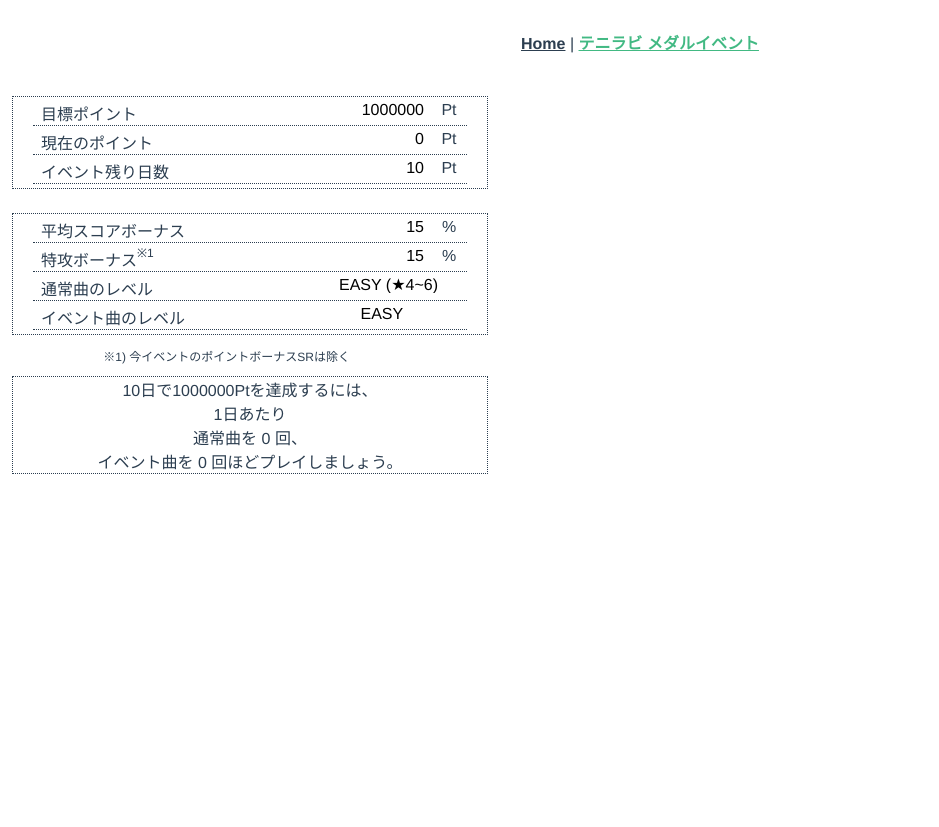
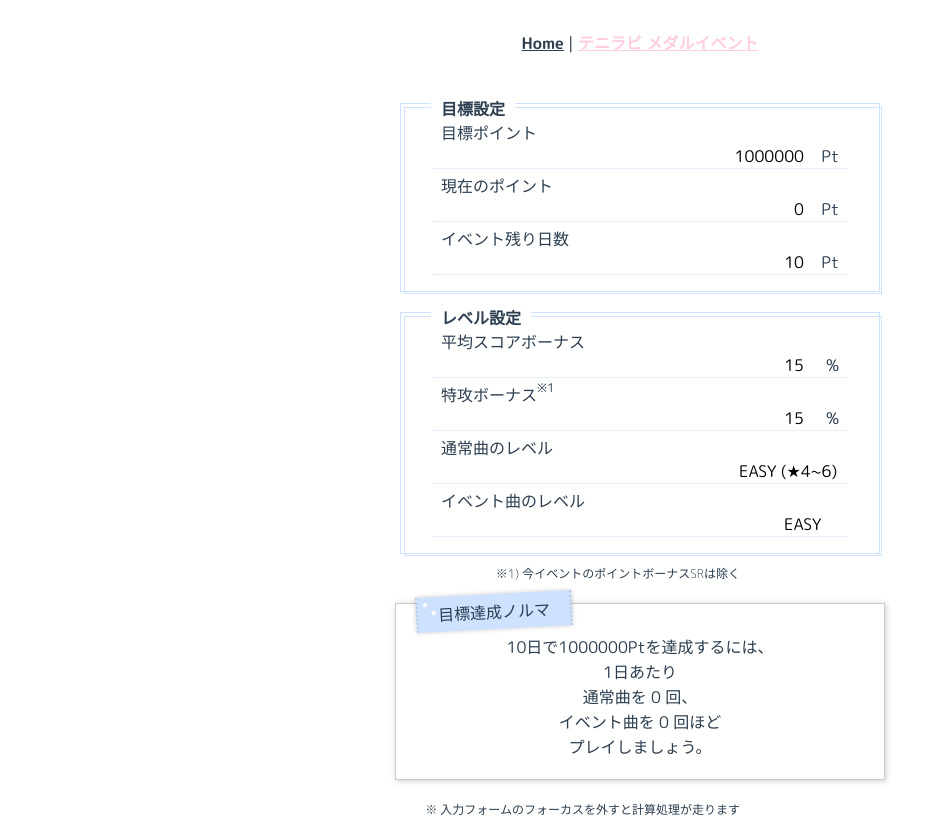
Before and after one commit to yuenaka/GAME_CALC, a Vue app: page /#/tenirb-medal in a window 1280 px wide. Shown: the whole page, without its empty margins (0-939 px from the left). Before the commit the page ends 800 px from the top, so only its background shows below. Built offline with nearby package versions, Linux system fonts and the light colour scheme.

Commit message:
デザイン適用 sass導入

```diff
--- a/package.json
+++ b/package.json
@@ -20,6 +20,8 @@
     "babel-eslint": "^10.1.0",
     "eslint": "^6.7.2",
     "eslint-plugin-vue": "^6.2.2",
+    "node-sass": "^4.14.0",
+    "sass-loader": "^8.0.2",
     "vue-template-compiler": "^2.6.11"
   },
   "eslintConfig": {
--- a/src/App.vue
+++ b/src/App.vue
@@ -8,27 +8,8 @@
   </div>
 </template>
 
-<style>
+<style lang="sass">
+@import url("https://fonts.googleapis.com/css2?family=M+PLUS+Rounded+1c:wght@300;400;700&display=swap");
 @import "./css/reset.css";
-@import "./css/style.css";
-#app {
-  font-family: Avenir, Helvetica, Arial, sans-serif;
-  -webkit-font-smoothing: antialiased;
-  -moz-osx-font-smoothing: grayscale;
-  text-align: center;
-  color: #2c3e50;
-}
-
-#nav {
-  padding: 30px;
-}
-
-#nav a {
-  font-weight: bold;
-  color: #2c3e50;
-}
-
-#nav a.router-link-exact-active {
-  color: #42b983;
-}
+@import "./css/style.scss";
 </style>
--- a/src/css/style.css
+++ /dev/null
@@ -1,47 +0,0 @@
-.l-body {
-  display: flex;
-  flex-direction: column;
-  max-width: 500px;
-}
-.box {
-  margin: 12px;
-  border: 1px dotted;
-}
-.row {
-  width: max;
-  border-bottom: 1px dotted;
-  margin: 4px 20px;
-  display: flex;
-  justify-content: space-between;
-  flex-wrap: wrap;
-}
-.item-title {
-  width: max;
-  padding: 0 8px;
-}
-.item-text {
-  width: 136px;
-  padding: 0 8px;
-  display: flex;
-}
-.input {
-  width: 100px;
-}
-.input input {
-  width: 100px;
-  text-align: right;
-}
-.unit {
-  width: 20px;
-}
-.note {
-  width: 350px;
-  text-align: right;
-  font-size: 75%;
-}
-sup {
-  font-size: 75%;
-  vertical-align: top;
-  position: relative;
-  top: 0.5em;
-}
--- /dev/null
+++ b/src/css/style.scss
@@ -0,0 +1,160 @@
+/** サイト全体 */
+#app {
+  font-family: "M PLUS Rounded 1c", "ヒラギノ角ゴ ProN",
+    "Hiragino Kaku Gothic ProN", "メイリオ", Meiryo, "ＭＳ Ｐゴシック",
+    "MS PGothic", sans-serif;
+  -webkit-font-smoothing: antialiased;
+  -moz-osx-font-smoothing: grayscale;
+  text-align: center;
+  color: #2c3e50;
+}
+
+#nav {
+  padding: 30px;
+}
+
+#nav a {
+  font-weight: bold;
+  color: #2c3e50;
+}
+
+#nav a.router-link-exact-active {
+  color: #ffcce1;
+}
+
+/** レイアウト */
+.l-body {
+  display: flex;
+  flex-direction: column;
+  max-width: 500px;
+  margin: 0 auto;
+  padding: 8px 0;
+}
+
+/** 装飾mixin */
+@mixin box-double_border($color: #f3cbd0, $content: "TITLE") {
+  background: none;
+  border: 1px solid $color;
+  margin: 10px;
+  padding: 12px;
+  position: relative;
+  &:before {
+    background-color: #fff;
+    content: $content;
+    padding: 2px 10px;
+    position: absolute;
+    top: -10px;
+    left: 30px;
+    text-align: center;
+    font-weight: 700;
+  }
+  &::after {
+    background: none;
+    border: 1px solid $color;
+    content: "";
+    position: absolute;
+    top: 3px;
+    left: 3px;
+    width: 100%;
+    height: 100%;
+    z-index: -1;
+  }
+}
+@mixin box-shadow {
+  background-color: #fff;
+  border: 1px solid #ccc;
+  box-shadow: 1px 1px 6px 0px #ccc;
+  -moz-box-shadow: 1px 1px 6px 0px #ccc;
+  -webkit-box-shadow: 1px 1px 6px 0px #ccc;
+  -o-box-shadow: 1px 1px 6px 0px #ccc;
+  margin: 20px 5px;
+  padding: 30px 20px 20px 20px;
+  position: relative;
+  z-index: 0;
+}
+@mixin background-dot($color: #f3cbd0) {
+  background-color: $color;
+  background-image: radial-gradient(#fff 20%, transparent 0),
+    radial-gradient(#fff 20%, transparent 0);
+  background-position: 0 0, 8px 8px; /* 水玉の距離 */
+  background-size: 15px 15px; /* 水玉の大きさ */
+}
+@mixin title-masking_tape($content: "TITLE") {
+  border-left: 2px dotted rgba(0, 0, 0, 0.1);
+  border-right: 2px dotted rgba(0, 0, 0, 0.1);
+  box-shadow: 0 0 5px rgba(0, 0, 0, 0.2);
+  content: $content;
+  display: block;
+  padding: 5px 20px;
+  text-align: center;
+  position: absolute;
+  top: -10px;
+  left: 20px;
+  transform: rotate(-3deg);
+  -moz-transform: rotate(-3deg);
+  -webkit-transform: rotate(-3deg);
+  -o-transform: rotate(-3deg);
+}
+/** 共通要素 */
+.row {
+  width: max;
+  border-bottom: 1px dotted;
+  margin: 4px 20px;
+  display: flex;
+  flex-direction: column;
+}
+.item-title {
+  width: max;
+  text-align: left;
+  padding: 0 8px;
+}
+.item-text {
+  width: max;
+  justify-content: flex-end;
+  text-align: right;
+  padding: 0 8px;
+  display: flex;
+}
+.input {
+  width: 100px;
+}
+.input input {
+  width: 100px;
+  text-align: right;
+}
+.unit {
+  width: 20px;
+}
+.note {
+  width: 350px;
+  text-align: right;
+  font-size: 75%;
+  font-weight: 300;
+}
+sup {
+  font-size: 75%;
+  vertical-align: top;
+  position: relative;
+  top: 0.5em;
+}
+
+/** 個別装飾 */
+$color-tenirb-medal: #cee2ff;
+#tenirb-medal {
+  .box-goal_setting {
+    @include box-double_border($color-tenirb-medal, "目標設定");
+  }
+  .box-level_setting {
+    @include box-double_border($color-tenirb-medal, "レベル設定");
+  }
+  .row {
+    border-color: $color-tenirb-medal;
+  }
+  .box-result {
+    @include box-shadow();
+    &::after {
+      @include background-dot($color-tenirb-medal);
+      @include title-masking_tape("目標達成ノルマ");
+    }
+  }
+}
--- a/src/views/TenirbMedal.vue
+++ b/src/views/TenirbMedal.vue
@@ -1,6 +1,6 @@
 <template>
-  <div class="l-body">
-    <div class="box box-left">
+  <div class="l-body" id="tenirb-medal">
+    <div class="box box-goal_setting">
       <div class="row">
         <div class="item-title"><label>目標ポイント</label></div>
         <div class="item-text">
@@ -29,7 +29,7 @@
         </div>
       </div>
     </div>
-    <div class="box box-left">
+    <div class="box box-level_setting">
       <div class="row">
         <div class="item-title">
           <label>平均スコアボーナス</label>
@@ -101,15 +101,17 @@
     </div>
     <div class="note">※1) 今イベントのポイントボーナスSRは除く</div>
 
-    <div class="box box-right">
+    <div class="box box-result">
       <p>
         {{ period }}日で{{ goalPt }}Ptを達成するには、<br />
         1日あたり<br />
         通常曲を {{ nomalPlayTimes / period }} 回、<br />
         イベント曲を
-        {{ eventPlayTimes / period }} 回ほどプレイしましょう。<br />
+        {{ eventPlayTimes / period }} 回ほど<br />
+        プレイしましょう。<br />
       </p>
     </div>
+    <div class="note">※ 入力フォームのフォーカスを外すと計算処理が走ります</div>
   </div>
 </template>
 
```
Also changed, not shown: 1 other file (tests, documents, lock files or other folders).
